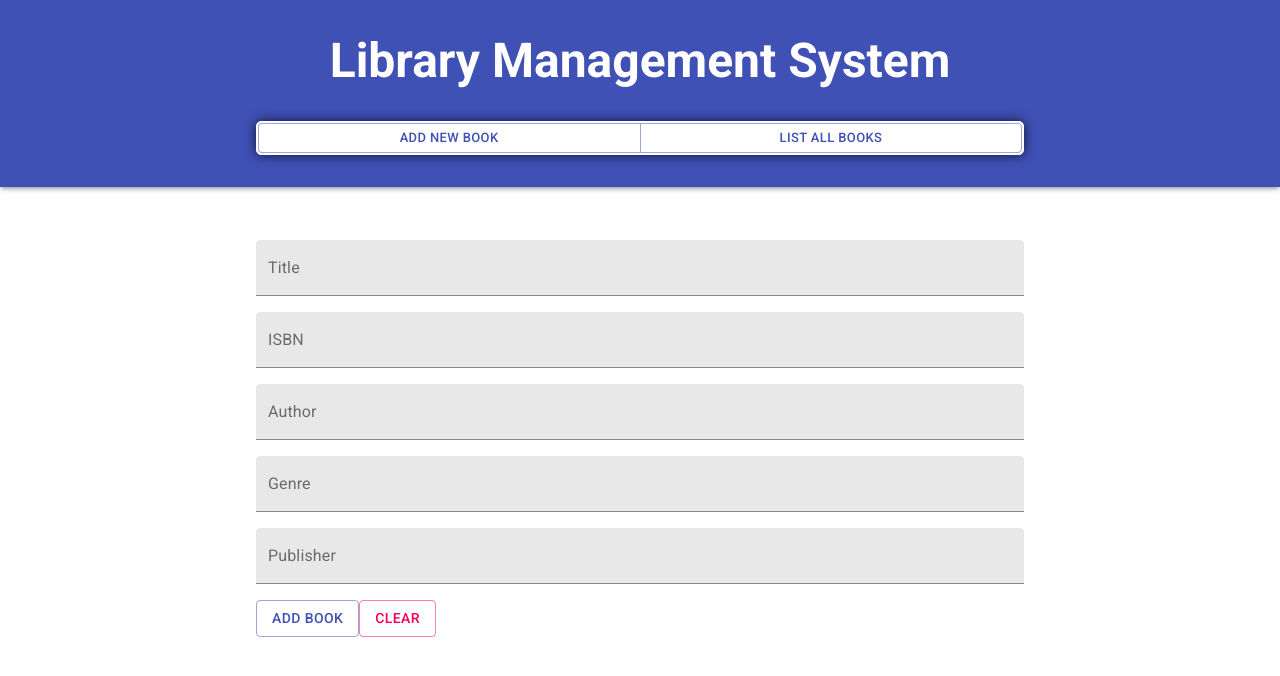
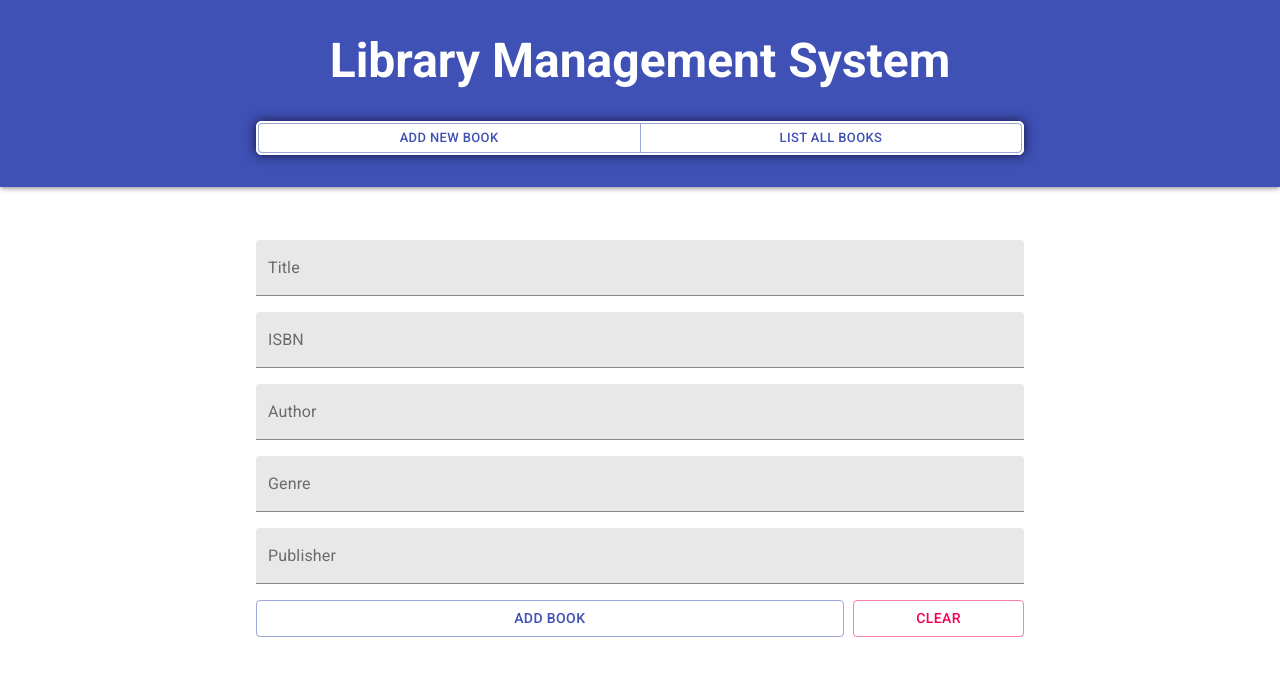
Before and after one commit to NSBM-SPM-2021/github-basics-ihplwijesena, a React (Create React App) app in the folder plw-lms/: page / in a window 1280 px wide. Shown: the top 676 px of the page. Built offline with nearby package versions, Linux system fonts and the light colour scheme; no server answers; the database is empty.

Commit message:
AddBook form button styles

```diff
--- a/plw-lms/src/components/AddBook.js
+++ b/plw-lms/src/components/AddBook.js
@@ -47,7 +47,7 @@ function AddBook({ onAdd }) {
                     fullWidth
                     value={title}
                     onChange={(e) => setTitle(e.target.value)}
-                    style={styles.field}
+                    style={styles.formField}
                     role="new-book-title"
                 />
                 <TextField
@@ -57,7 +57,7 @@ function AddBook({ onAdd }) {
                     fullWidth
                     value={isbn}
                     onChange={(e) => setIsbn(e.target.value)}
-                    style={styles.field}
+                    style={styles.formField}
                     role="new-book-isbn"
                 />
                 <TextField
@@ -67,7 +67,7 @@ function AddBook({ onAdd }) {
                     fullWidth
                     value={author}
                     onChange={(e) => setAuthor(e.target.value)}
-                    style={styles.field}
+                    style={styles.formField}
                     role="new-book-author"
                 />
                 <TextField
@@ -77,7 +77,7 @@ function AddBook({ onAdd }) {
                     fullWidth
                     value={genre}
                     onChange={(e) => setGenre(e.target.value)}
-                    style={styles.field}
+                    style={styles.formField}
                     role="new-book-genre"
                 />
                 <TextField
@@ -87,14 +87,16 @@ function AddBook({ onAdd }) {
                     fullWidth
                     value={publisher}
                     onChange={(e) => setPublisher(e.target.value)}
-                    style={styles.field}
+                    style={styles.formField}
                     role="new-book-publisher"
                 />
+                <div style={styles.formButton}>
                     <Button
                         type="submit"
                         color="primary"
                         variant="outlined"
                         role="new-book-submit"
+                        style={styles.formButtonAdd}
                     >
                         Add Book
                     </Button>
@@ -102,10 +104,12 @@ function AddBook({ onAdd }) {
                         type="reset"
                         color="secondary"
                         variant="outlined"
-                    role="new-book-reset"
+                        role="new-book-clear"
+                        style={styles.formButtonClear}
                     >
                         Clear
                     </Button>
+                </div>
             </form>
 
             <Typography
@@ -124,8 +128,19 @@ function AddBook({ onAdd }) {
 }
 
 const styles = {
-    field: {
+    formField: {
         margin: "0 0 1rem 0"
+    },
+    formButton: {
+        display: "flex"
+    },
+    formButtonAdd: {
+        flex: 4,
+        marginRight: "0.3rem"
+    },
+    formButtonClear: {
+        flex: 1,
+        marginLeft: "0.3rem"
     },
     addedSuccess: {
         color: "blue",
```
Lines whose indentation alone changed are shown as unchanged.
